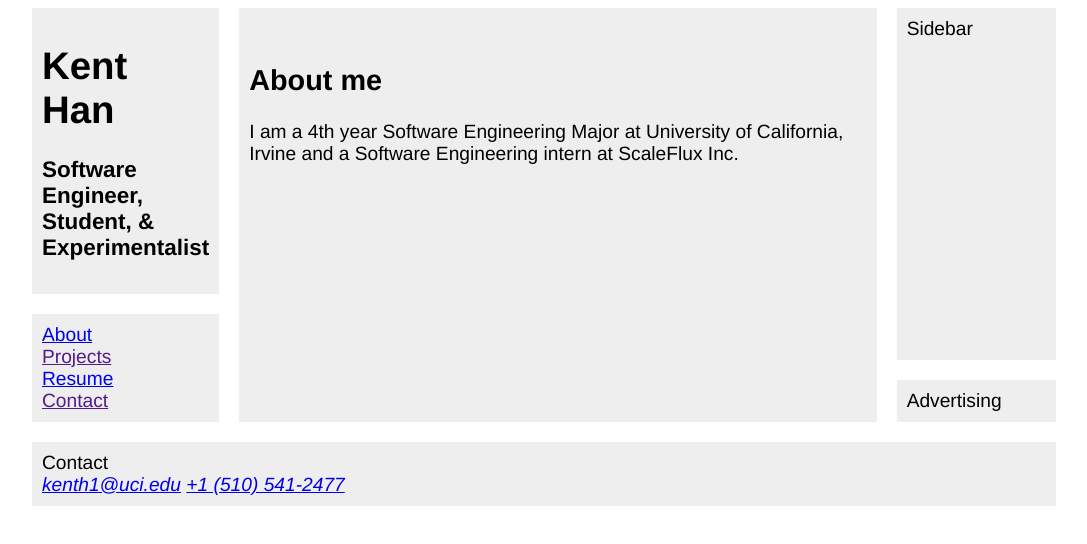
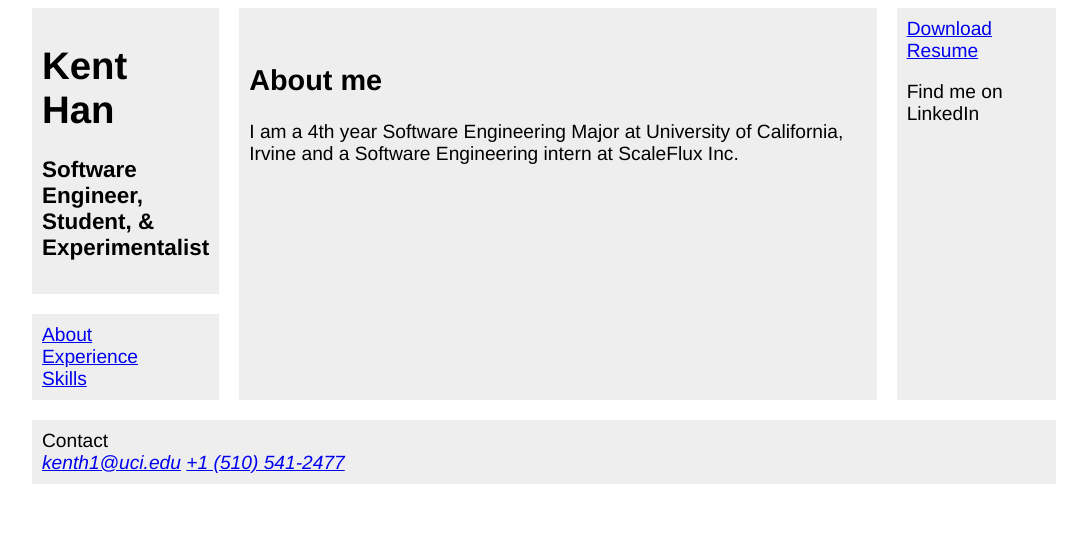
Before and after one commit to k-m-h/k-m-h.github.io, a plain HTML site: page index.html in a window 1280 px wide. Shown: the whole page, without its empty margins (96-1183 px from the left). Drawn offline with Linux system fonts and the light colour scheme.

Commit message:
changed pages and grid

```diff
--- a/index.html
+++ b/index.html
@@ -18,24 +18,27 @@ https://developer.mozilla.org/en-US/docs/Web/CSS/CSS_Grid_Layout/Realizing_commo
     <nav class="main-nav">
         <ul>
             <li><a href="index.html">About</a></li>
-                <li><a href="">Projects</a></li>
-                <li><a href="resume.html">Resume</a></li>
-                <li><a href="">Contact</a></li>
+            <li><a href="experience.html">Experience</a></li>
+            <li><a href="skills.html">Skills</a></li>
         </ul>
     </nav>
     <article class="content">
         <h1>About me</h1>
         <p>I am a 4th year Software Engineering Major at University of California, Irvine and a Software Engineering intern at ScaleFlux Inc. </p>
     </article>
-        <aside class="side">Sidebar</aside>
-        <div class="ad">Advertising</div>
+    <aside class="side">
+        <a href="KentHan.pdf" download="KentHanResume.pdf">Download Resume</a>
+        <p>Find me on LinkedIn</p>
+        <script src="//platform.linkedin.com/in.js" type="text/javascript"></script>
+        <script type="IN/MemberProfile" data-id="https://www.linkedin.com/in/kent-han-449b62148" data-format="click" data-related="false"></script>
+    </aside>
+
     <footer class="main-footer">Contact
         <address>
             <a href="kenth1@uci.edu">kenth1@uci.edu</a>
             <a href="tel:+1-510-541-2477">+1 (510) 541-2477</a>
 
         </address>
-            <script src="//platform.linkedin.com/in.js" type="text/javascript"></script>
-<script type="IN/MemberProfile" data-id="https://www.linkedin.com/in/kent-han-449b62148" data-format="click" data-related="false"></script>
+
     </footer>
 </div>
--- a/main.css
+++ b/main.css
@@ -28,9 +28,6 @@
 .side {
   grid-area: sidebar;
 }
-.ad {
-  grid-area: ad;
-}
 .main-footer {
   grid-area: footer;
 }
@@ -42,17 +39,16 @@
     "nav"
     "content"
     "sidebar"
-    "ad"
     "footer";
 }
 @media (min-width: 500px) {
   .wrapper {
-    grid-template-columns: 1fr 3fr;
+    grid-template-columns: 3fr 1fr;
     grid-template-areas:
       "header  header"
       "nav     nav"
-      "sidebar content"
-      "ad      footer";
+      "content sidebar"
+      "footer  footer";
   }
   nav ul {
     display: flex;
@@ -65,7 +61,7 @@
     grid-template-areas:
       "header content sidebar"
       "nav    content sidebar"
-      "nav    content ad"
+      "nav    content sidebar"
       "footer footer  footer"
    }
    nav ul {
```
Also changed, not shown: experience.html (renamed from resume.html, +3 -3 lines), skills.html (added, +41 -0 lines), 2 other files. Lines whose indentation alone changed are shown as unchanged.
